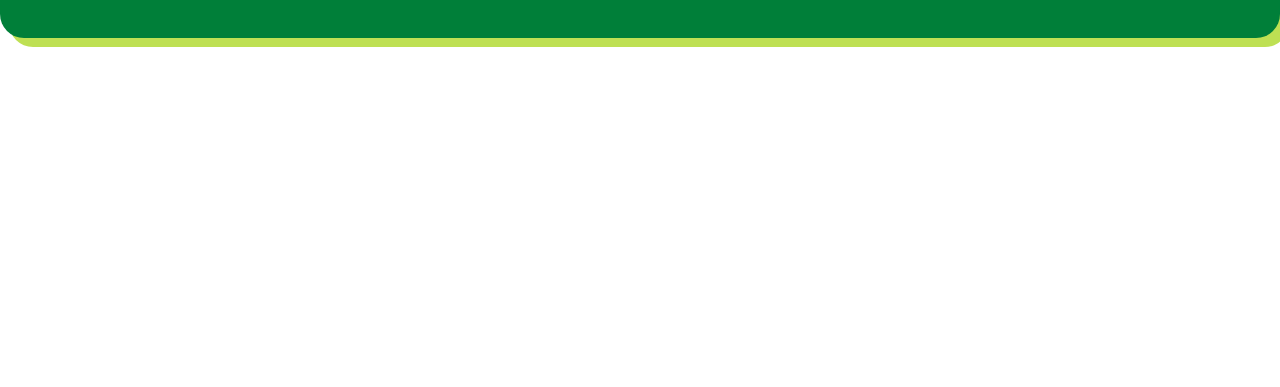
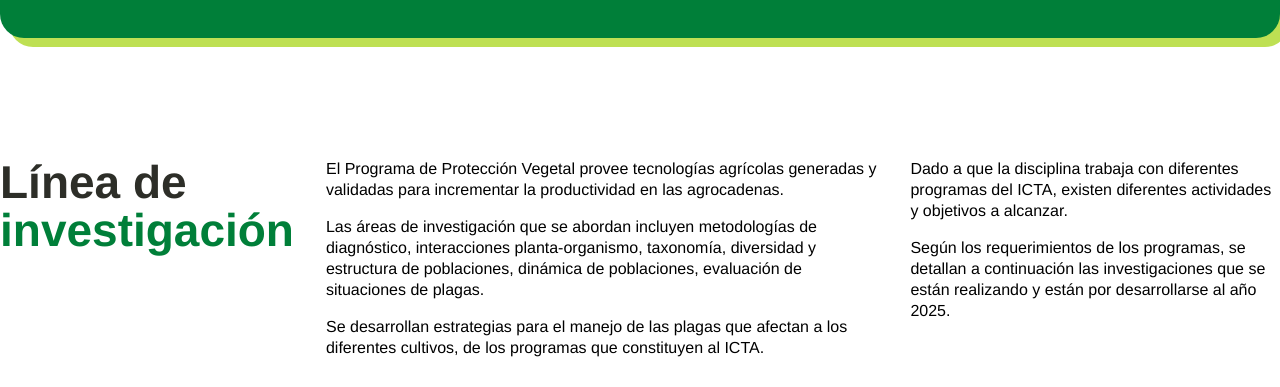
Before and after one commit to giorgidevisual/app-icta-gt, a Next.js app: page / in a window 1280 px wide. Shown: the part 1998-2385 px from the top of the page. Before the commit the page ends 2068 px from the top, so only its background shows below. Built offline with nearby package versions, Linux system fonts and the light colour scheme.

Commit message:
create component investigacion

```diff
--- a/app/page.tsx
+++ b/app/page.tsx
@@ -1,4 +1,4 @@
-import { CarouselArrowDots, GridSituacionCultivo, Navbar, Objectives } from '@/components'
+import { CarouselArrowDots, GridSituacionCultivo, Investigacion, Navbar, Objectives } from '@/components'
 import styles from './page.module.css'
 
 export default function HomePage() {
@@ -14,6 +14,9 @@ export default function HomePage() {
     <section className={styles.wrapperSection}>
       <Objectives />
     </section>
+    <section className={styles.wrapperSection}>
+      <Investigacion />
+    </section>
 
     </>
   )
--- a/components/index.ts
+++ b/components/index.ts
@@ -3,3 +3,4 @@ export { CarouselArrowDots } from './carousel/CarouselArrowDots';
 export { ImageCarousel } from './carousel/ImageCarousel';
 export { GridSituacionCultivo } from './section-situacion/GridSituacionCultivo';
 export { Objectives } from './section-objectives/Objectives';
+export { Investigacion } from './section-linea-investigacion/Investigacion';
--- /dev/null
+++ b/components/section-linea-investigacion/Investigacion.tsx
@@ -0,0 +1,30 @@
+import styles from './investigacion.module.css';
+
+export const Investigacion = () => {
+  return (
+    <section className={styles.investigacionContainer}>
+      <div className={styles.containers}>
+        <h2 className={styles.title}>Línea de <span className={styles['title--color']}>investigación</span></h2>
+      </div>
+      <div className={styles.containers}>
+        <p className={styles.text}>
+          El Programa de Protección Vegetal provee tecnologías agrícolas generadas y validadas para incrementar la productividad en las agrocadenas.
+        </p>
+        <p className={styles.text}>
+          Las áreas de investigación que se abordan incluyen metodologías de diagnóstico, interacciones planta-organismo, taxonomía, diversidad y estructura de poblaciones, dinámica de poblaciones, evaluación de situaciones de plagas.
+        </p>
+        <p className={styles.text}>
+          Se desarrollan estrategias para el manejo de las plagas que afectan a los diferentes cultivos, de los programas que constituyen al ICTA.
+        </p>
+      </div>
+      <div className={styles.containers}>
+        <p className={styles.text}>
+          Dado a que la disciplina trabaja con diferentes programas del ICTA, existen diferentes actividades y objetivos a alcanzar.
+        </p>
+        <p className={styles.text}>
+          Según los requerimientos de los programas, se detallan a continuación las investigaciones que se están realizando y están por desarrollarse al año 2025.
+        </p>
+      </div>
+    </section>
+  )
+}
--- /dev/null
+++ b/components/section-linea-investigacion/investigacion.module.css
@@ -0,0 +1,46 @@
+.investigacionContainer {
+  display: flex;
+  width: 100%;
+  max-width: 80rem;
+  max-height: 41rem;
+  align-items: stretch;
+  gap: 2rem;
+
+}
+
+.containers {
+  display: flex;
+  flex-direction: column;
+  padding-top: 3.5rem;
+  flex-grow: 1;
+  gap: 1rem;
+
+}
+
+.title {
+  display: flex;
+  flex-direction: column;
+  color: #2D2E28;
+  font-family: Helvetica;
+  font-size: 2.875rem;
+  font-weight: 700;
+  line-height: 3rem;
+}
+
+.title--color {
+  display: flex;
+  color: #007F39;;
+  font-family: Helvetica;
+  font-size: 2.875rem;
+  font-weight: 700;
+  line-height: 3rem;
+}
+
+
+.text {
+  color: #000;
+  font-family: Helvetica;
+  font-size: 1rem;
+  line-height: 1.3125rem;
+  overflow-wrap: break-word;
+}
```
